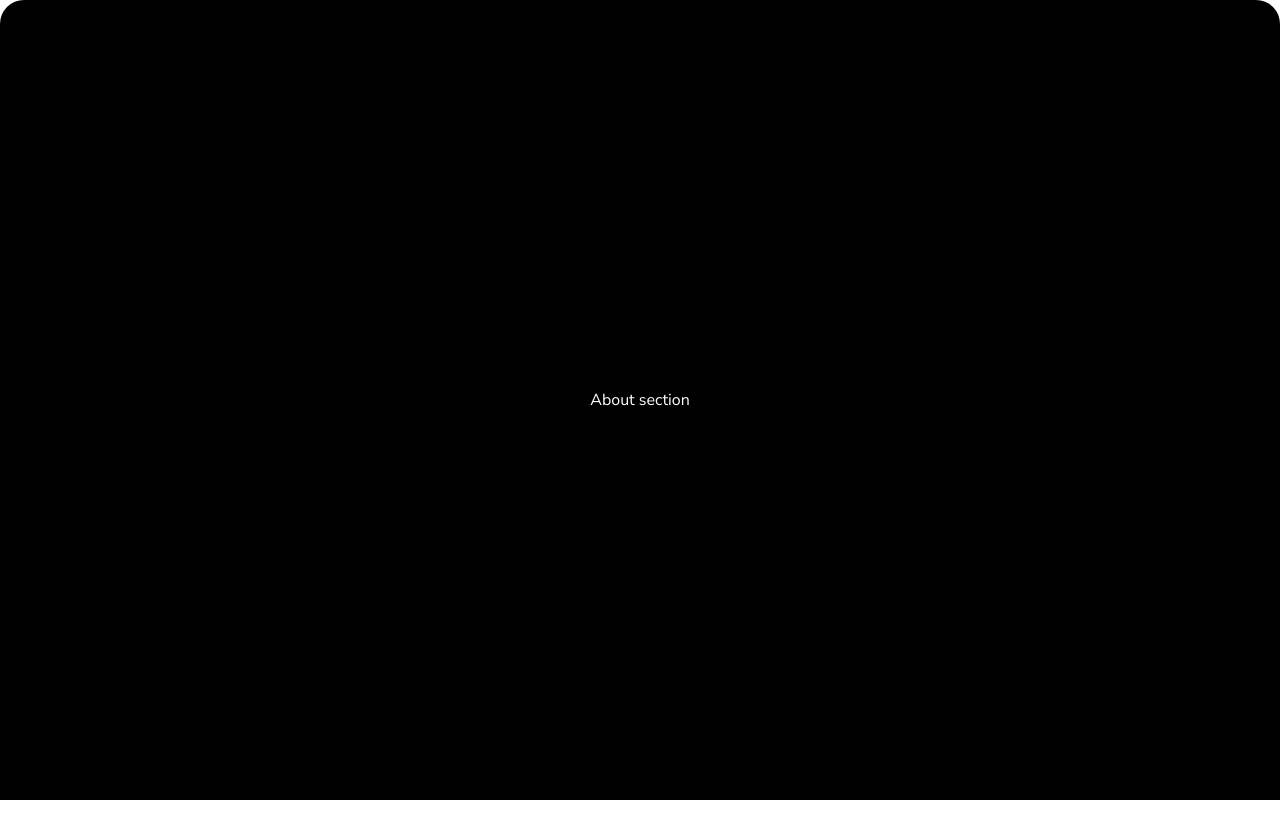
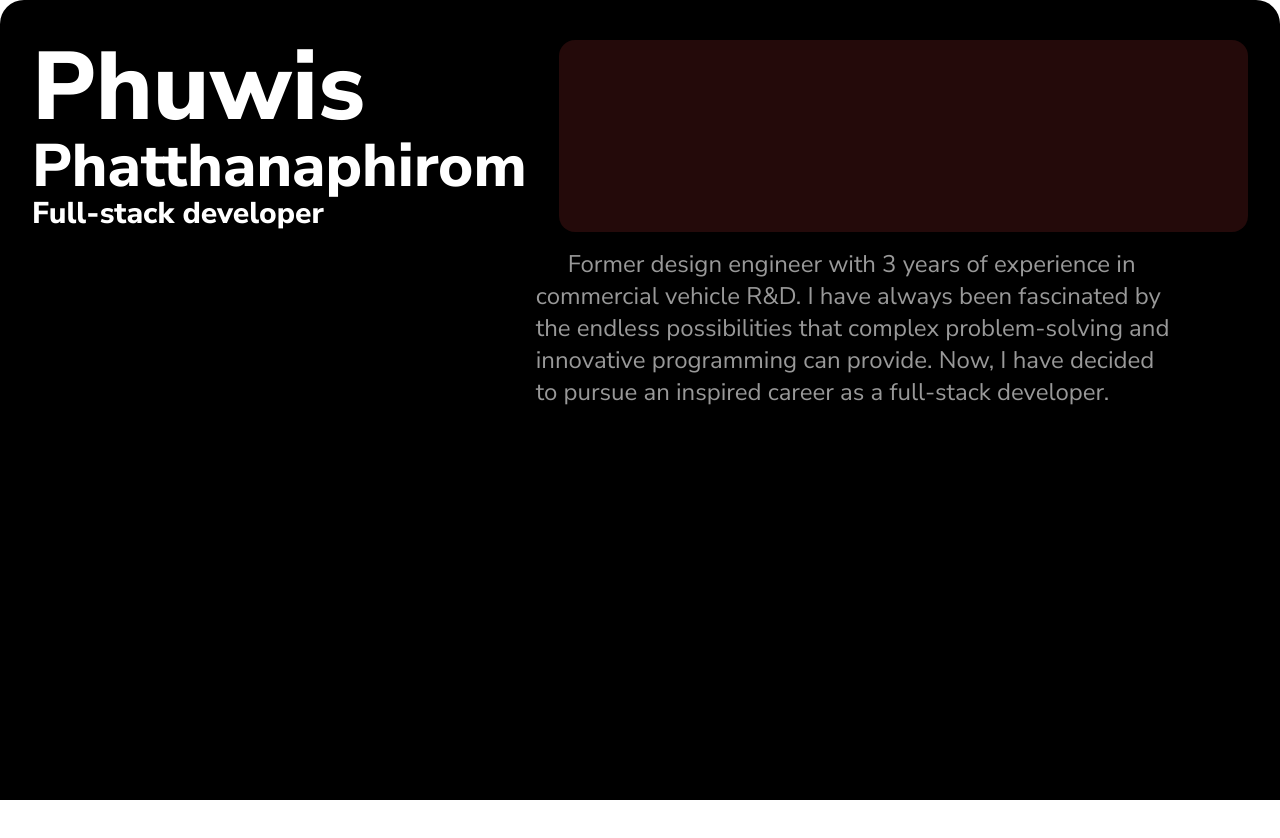
Before and after one commit to Poohwis/portfolio-p, a Next.js app: page / in a window 1280 px wide. Shown: the top 838 px of the page. Built offline with nearby package versions, Linux system fonts and the light colour scheme.

Commit message:
2: add about-me text

```diff
--- a/components/About .tsx
+++ b/components/About .tsx
@@ -1,10 +1,57 @@
 export default function AboutPage() {
+  const proto = () => <></>;
   return (
-    <div
+    <section
       id="about"
-      className="z-10 flex justify-center items-center h-screen bg-black rounded-t-3xl"
+      className="z-10 flex justify-center  h-screen bg-black rounded-t-3xl"
     >
-      <div className="text-white">About section</div>
-    </div>
+      <div
+        className=" sm:w-[1500px] w-full
+        h-screen mx-8 pt-10
+         "
+      >
+        <div className="flex flex-row ">
+          {/* name */}
+          <div className="flex flex-col">
+            <div className="text-white text-4xl sm:text-8xl  font-extrabold">
+              Phuwis
+            </div>
+            <div className="text-white text-2xl sm:text-6xl font-extrabold">
+              Phatthanaphirom
+            </div>
+            <div className="text-white text-sm sm:text-3xl font-extrabold">
+              Full-stack developer
+            </div>
+          </div>
+
+          {/* picture */}
+          <div className="flex flex-col flex-1">
+            <div
+              className="sm:ml-8  ml-4 flex flex-1
+          sm:bg-red-500/15 rounded-2xl  justify-end items-center"
+            >
+              <div className="sm:hidden w-[100px] h-[100px] rounded-full bg-white"></div>
+            </div>
+          </div>
+        </div>
+        <div className="sm:grid sm:grid-cols-3 mt-4">
+          <div />
+          <div className=" flex sm:col-span-2  justify-center  sm:ml-7 ">
+            <div className="sm:w-[82%] h-full bg-black">
+              <p
+                className=" sm:indent-8 indent-4 flex flex-1
+          text-white/60 sm:text-2xl  text-balance "
+              >
+                Former design engineer with 3 years of experience in commercial
+                vehicle R&D. I have always been fascinated by the endless
+                possibilities that complex problem-solving and innovative
+                programming can provide. Now, I have decided to pursue an
+                inspired career as a full-stack developer.
+              </p>
+            </div>
+          </div>
+        </div>
+      </div>
+    </section>
   );
 }
--- a/components/Home.tsx
+++ b/components/Home.tsx
@@ -14,7 +14,7 @@ import SlideUpText from "./SlideUpText";
 export default function Home() {
   const [isFinished, setIsFinished] = useState(false);
   const nameFirst = ", I'm";
-  const nameSecond = "Phuwis.";
+  const nameSecond = "James.";
 
   const ref = useRef<HTMLDivElement>(null);
   const { scrollYProgress } = useScroll({
@@ -27,7 +27,7 @@ export default function Home() {
     damping: 15,
   });
   const textY = useTransform(smoothY, [0, 1], ["0%", "200%"]);
-  const opacityY = useTransform(smoothY,[0, 0.3], [1, 0])
+  const opacityY = useTransform(smoothY,[0, 0.7], [1, 0])
 
   return (
     <div ref={ref} className="z-0 h-screen relative">
--- a/components/SlideUpText.tsx
+++ b/components/SlideUpText.tsx
@@ -3,7 +3,7 @@ import { motion } from "framer-motion"
 
 interface SlideUpTextProps {
     text : string
-    isFinished : boolean
+    isFinished? : boolean
 }
 export default function SlideUpText ({text, isFinished} : SlideUpTextProps) {
     return(
@@ -19,7 +19,7 @@ export default function SlideUpText ({text, isFinished} : SlideUpTextProps) {
                   animate={isFinished && "open"}
                   custom={index}
                   className={`font-extrabold text-5xl sm:text-8xl ${
-                    word === " " ? "mr-6" : ""
+                    word === " " ? "sm:mr-6 mr-4" : ""
                   }`}
                 >
                   {word}
--- a/components/SmoothScroll.tsx
+++ b/components/SmoothScroll.tsx
@@ -59,7 +59,7 @@ export default function SmoothScroll({ children }: SmoothScrollProps) {
       <motion.div
         ref={contentRef}
         style={{ y: y }}
-        className="flex flex-col fixed w-screen top-0"
+        className="flex flex-col fixed w-screen top-0 overflow-scroll "
       >
         {children}
       </motion.div>
```
